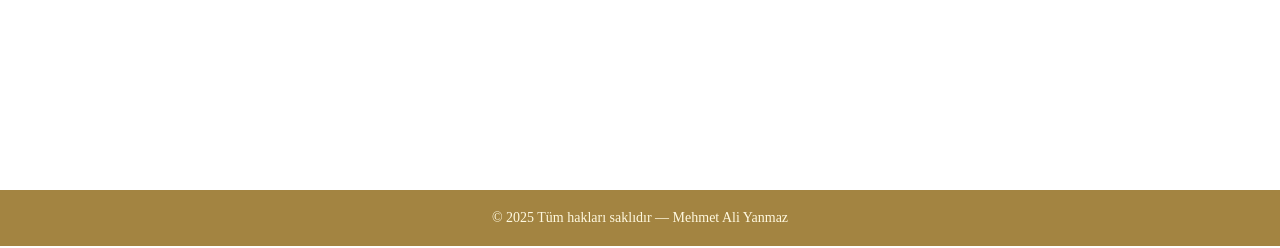
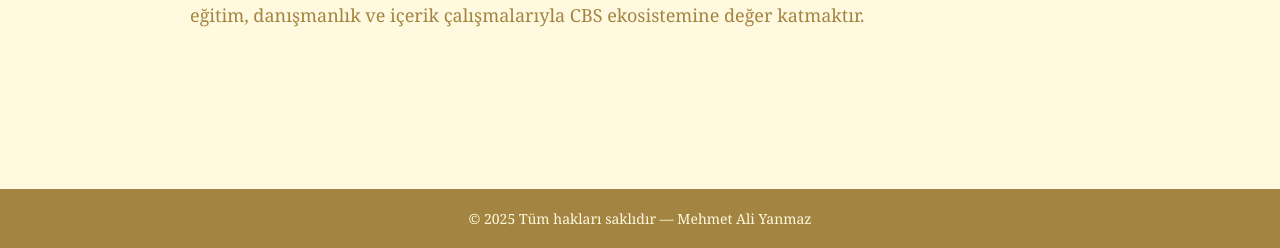
Before and after one commit to georehber/georehber.github.io, a plain HTML site: page index.html in a window 1280 px wide. Shown: the part 554-802 px from the top of the page. Drawn offline with Linux system fonts and the light colour scheme.

Commit message:
Update styles.css

```diff
--- a/styles.css
+++ b/styles.css
@@ -1,3 +1,4 @@
+/* GENEL AYARLAR (Sticky Footer için) */
 html, body {
   height: 100%;
   margin: 0;
@@ -6,8 +7,10 @@ html, body {
 body {
   display: flex;
   flex-direction: column;
+  font-family: "Georgia", serif;
+  background: #fff9e0;
+  color: #a38441;
 }
-
 
 /* HEADER */
 header {
@@ -61,12 +64,12 @@ header nav a:hover {
   line-height: 1.5;
 }
 
-/* FOOTER */
+/* FOOTER (alta yapışsın) */
 footer {
   text-align: center;
   padding: 20px;
   background: #a38441;
   color: #fff9e0;
   font-size: 14px;
-  margin-top: auto; /* sayfanın altına yapışır */
+  margin-top: auto;
 }
```
